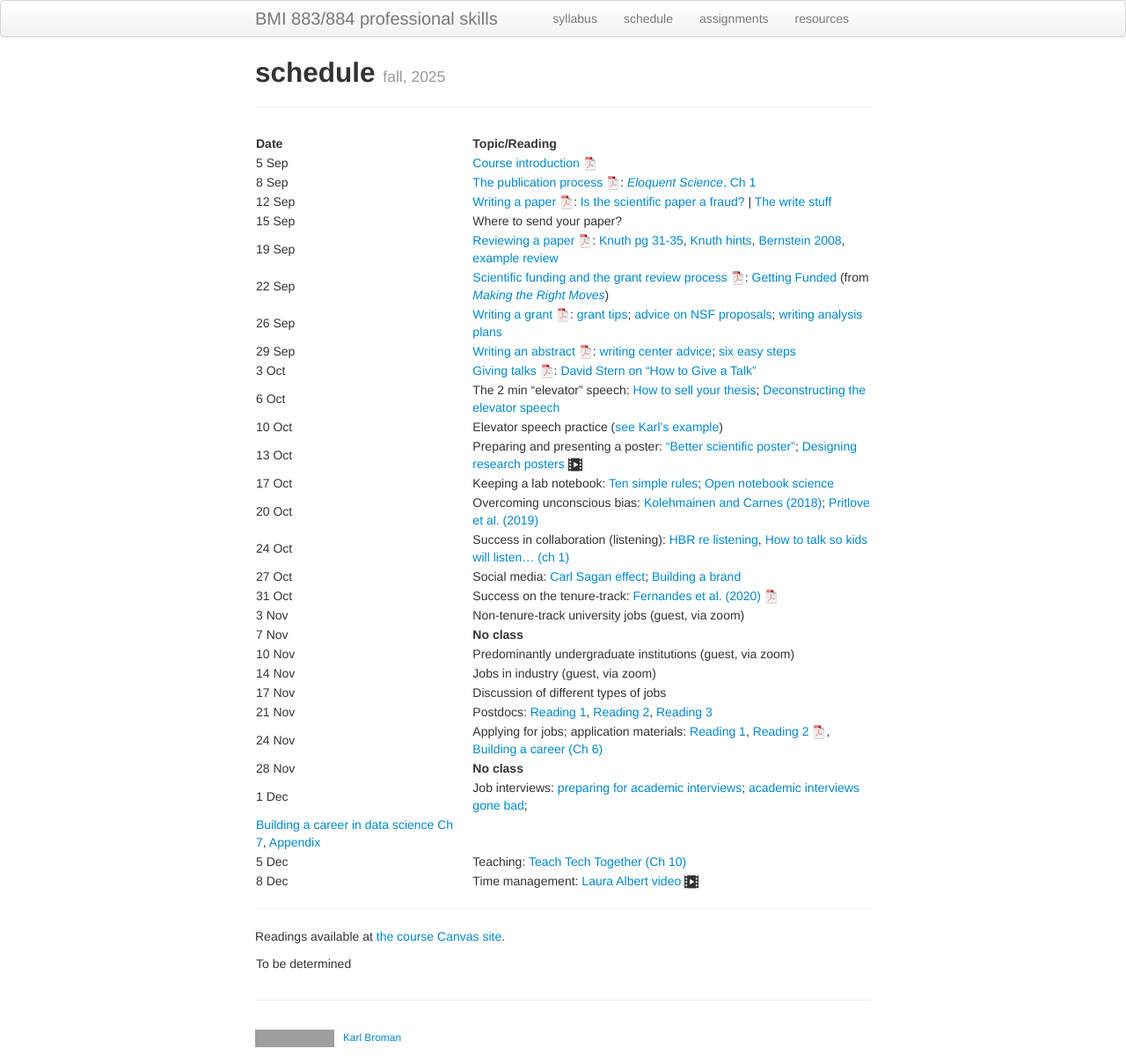
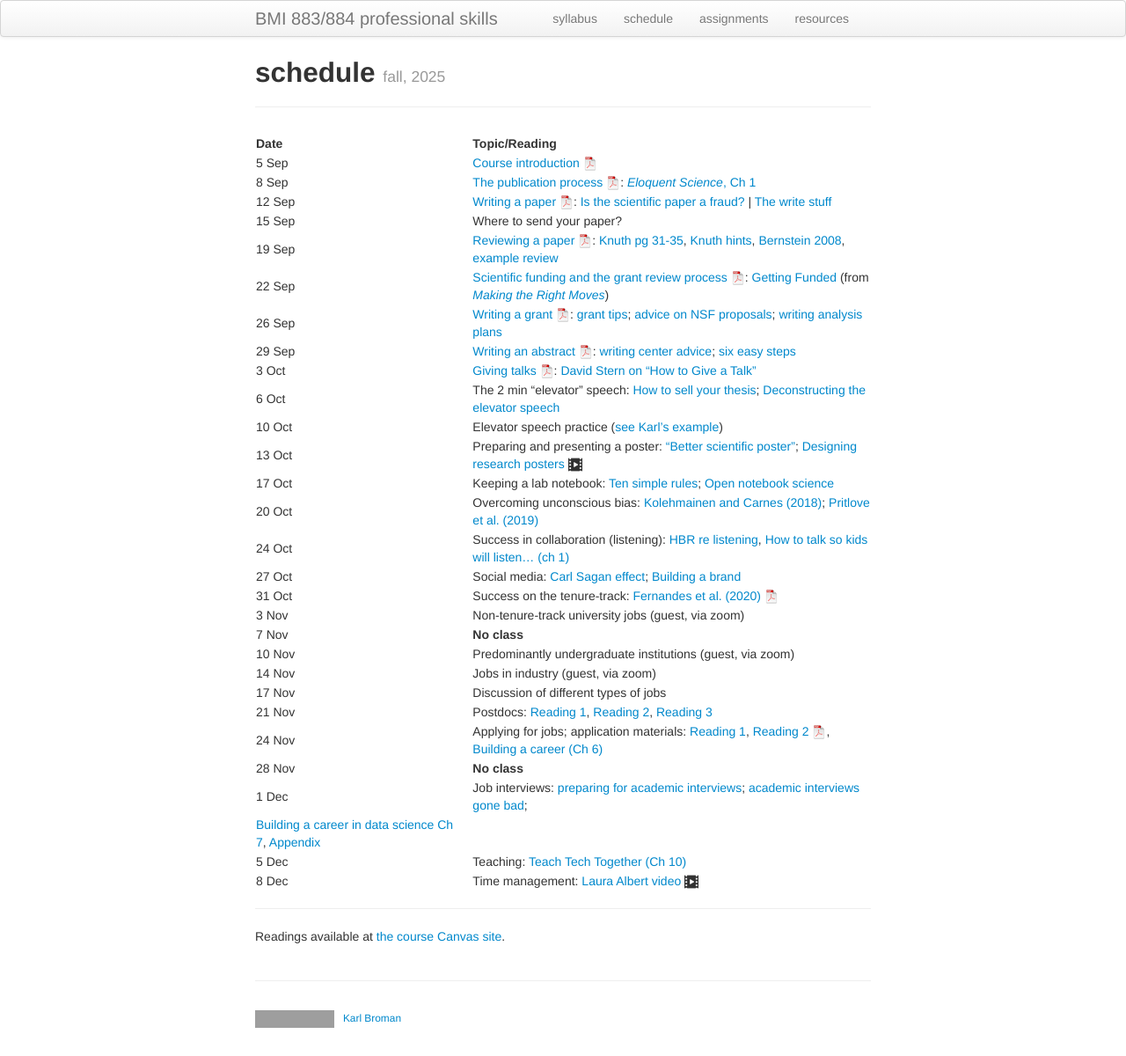
Before and after one commit to kbroman/BMI883, a Jekyll site: the page built from schedule.md, in a window 1280 px wide. Shown: the whole page at 88% size. Built offline with Jekyll 4.4.1, drawn with Linux system fonts in a browser that asks for light colours; after the commit the page ends 1178 px from its top, so only the background shows below that; grey boxes are pictures that could not be loaded.

Commit message:
schedule.md: remove extraneous text

```diff
--- a/schedule.md
+++ b/schedule.md
@@ -41,5 +41,3 @@ description: Schedule and readings for BMI 883/884, Biomedical data science prof
 ---
 
 Readings available at [the course Canvas site](https://canvas.wisc.edu/courses/477187/).
-
-To be determined |
```
